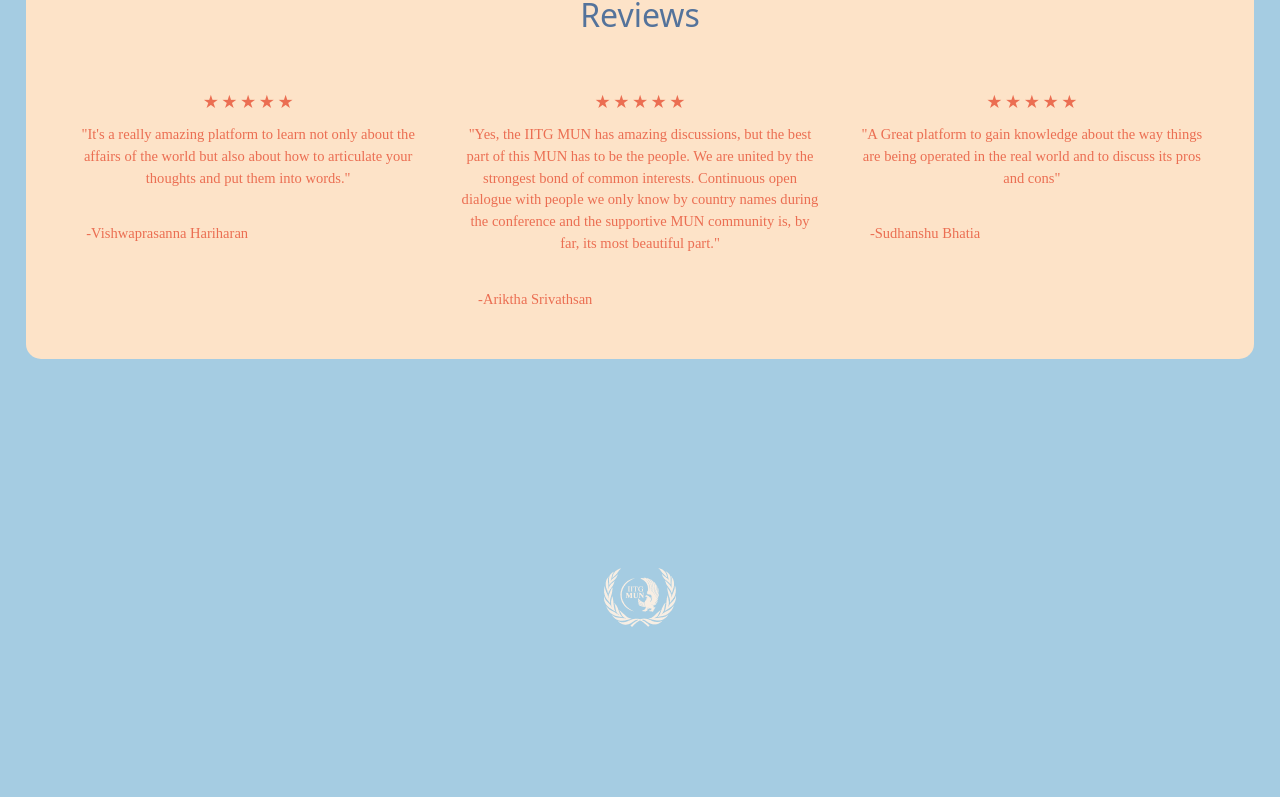
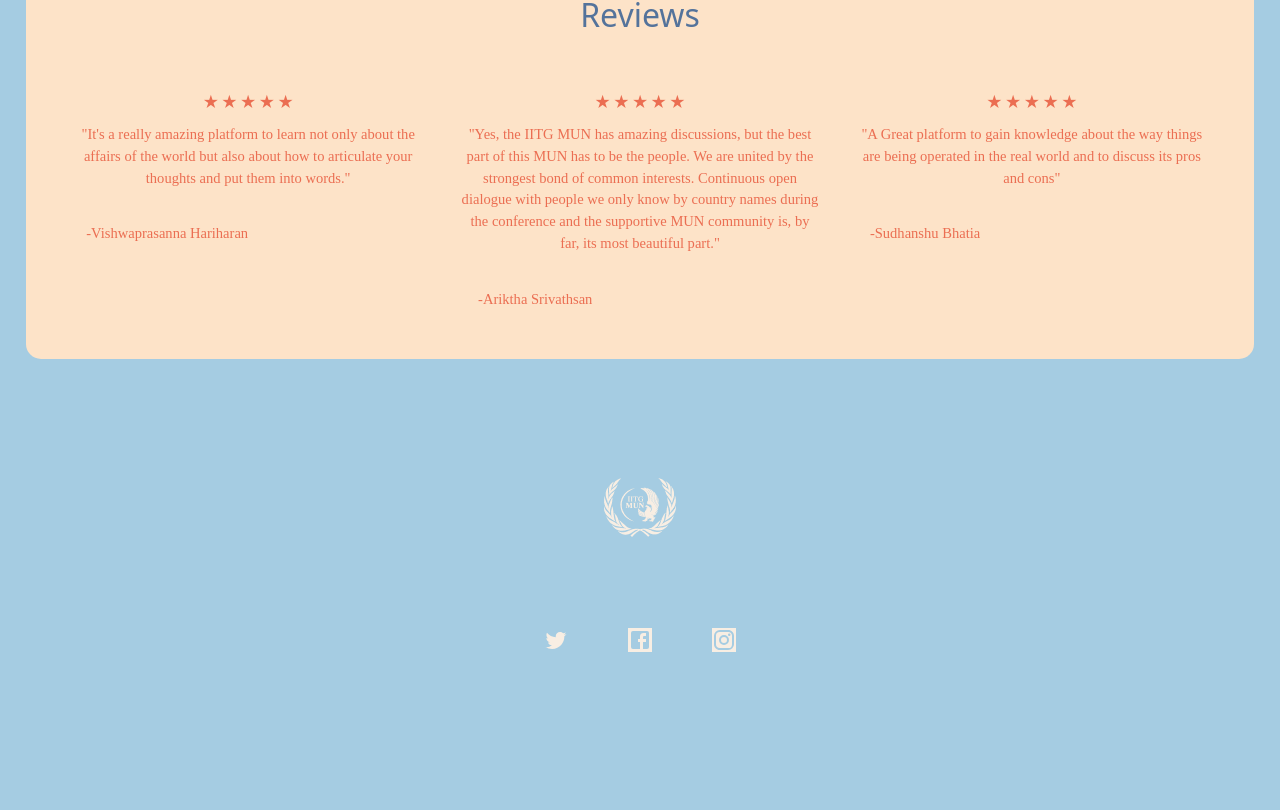
Before and after one commit to guptaaditya30121/IITG_MUN_nweb, a React (Create React App) app in the folder proj/: page / in a window 1280 px wide. Shown: the part 2123-2933 px from the top of the page. Built offline with nearby package versions, Linux system fonts and the light colour scheme.

Commit message:
footer added icons

```diff
--- a/proj/package.json
+++ b/proj/package.json
@@ -3,6 +3,11 @@
   "version": "0.1.0",
   "private": true,
   "dependencies": {
+    "@emotion/react": "^11.10.5",
+    "@emotion/styled": "^11.10.5",
+    "@fontsource/roboto": "^4.5.8",
+    "@mui/icons-material": "^5.10.16",
+    "@mui/material": "^5.10.17",
     "@testing-library/jest-dom": "^5.16.5",
     "@testing-library/react": "^13.4.0",
     "@testing-library/user-event": "^13.5.0",
--- a/proj/src/App.css
+++ b/proj/src/App.css
@@ -9,6 +9,7 @@
     --hero-1:#fde3c800;
     --hero-2:#fde3c8;
     --eclipse:#F8EEE3;
+    --footer:#F8EEE3;
 }
 
 .dark-theme
@@ -22,4 +23,5 @@
     --hero-1:#082B4B00;
     --hero-2:#082B4B;
     --eclipse:#082B4B;
+    --footer:#F2B995;
 }
--- a/proj/src/components/Footer/Footer.css
+++ b/proj/src/components/Footer/Footer.css
@@ -11,7 +11,7 @@
     height: 400px;
     padding: 50px;
     margin-left: 2%;
-    margin-top: 3%;
+    margin-top: 4%;
     align-self: center;
     text-align: center;
 }
@@ -19,5 +19,28 @@
 .footer img
 {
     align-self: center;
-    color:black;
 }
+.icons
+{
+    display: flex;
+    gap: 60px;
+    padding: 8%;
+    justify-content: center;
+}
+
+#insta
+{
+    color: var(--home-background-color);
+    background-color: var(--footer);
+}
+
+#facebook
+{
+    color: var(--home-background-color);
+    background-color: var(--footer);
+}
+
+#twitter
+{
+    color: var(--footer);
+}
--- a/proj/src/components/Footer/Footer.js
+++ b/proj/src/components/Footer/Footer.js
@@ -1,10 +1,45 @@
 
+import { useState,useEffect } from "react";
 import "./Footer.css"
+import InstagramIcon from '@mui/icons-material/Instagram';
+import FacebookIcon from '@mui/icons-material/Facebook';
+import TwitterIcon from '@mui/icons-material/Twitter';
+
 
 const Footer = () => {
+    const [logo,setLogo] = useState();
+
+    useEffect(() => {
+        if(document.body.className==="light-theme")
+        {
+            setLogo(require("../assets/light_footer.png"));
+        }
+        else
+        {
+            setLogo(require("../assets/dark_footer.png"));
+        }
+
+      },[])
+
+    const mutationObserve = new MutationObserver(entries =>{
+        if(document.body.className==="light-theme")
+        {
+            setLogo(require("../assets/light_footer.png"));
+        }
+        else
+        {
+            setLogo(require("../assets/dark_footer.png"));
+        }
+    })
+    mutationObserve.observe(document.body,{attributes:true});
     return (
         <div className="footer">
-            <img src = {document.body.className==="light-theme"?require("../assets/light_footer.png"):require("../assets/dark_footer.png")} alt ="not_found"></img>
+            <img src = {logo} alt ="not_found"></img>
+            <div className="icons">
+                <TwitterIcon id = "twitter" />
+                <FacebookIcon id = "facebook"/>
+                <InstagramIcon id = "insta"/>
+            </div>
         </div>
      );
 }
```
Also changed, not shown: 1 other file (tests, documents, lock files or other folders).
